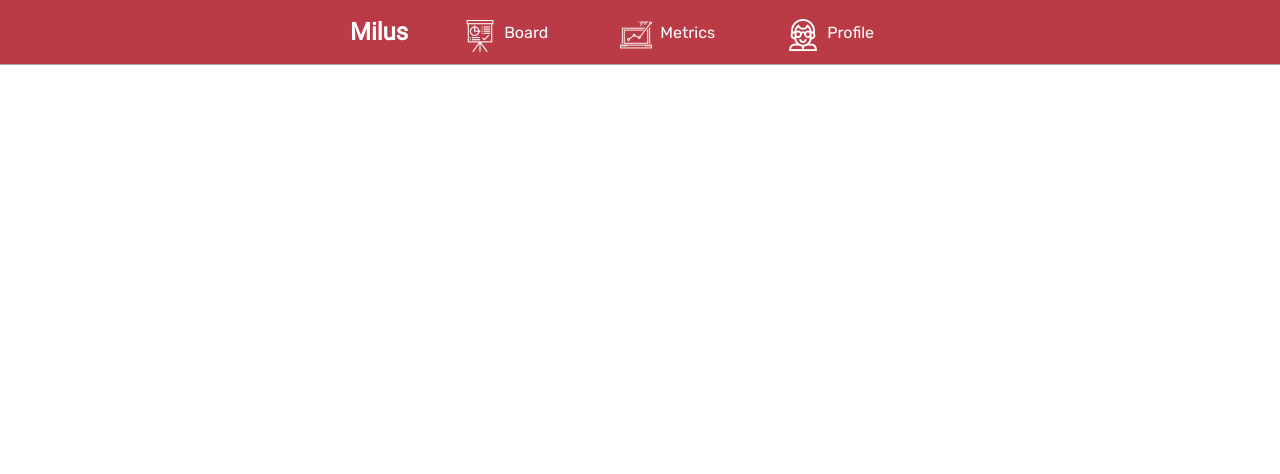
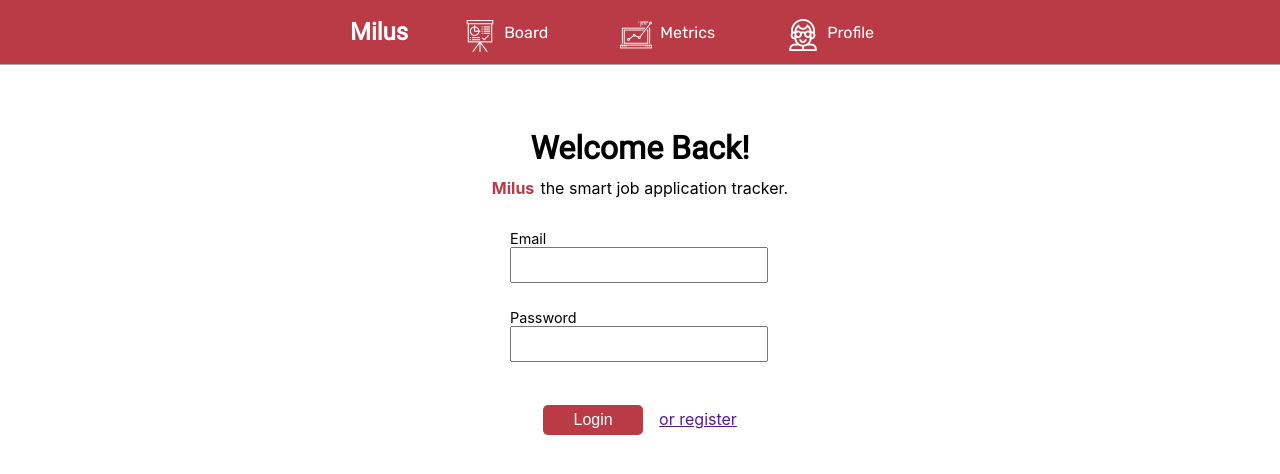
Before and after one commit to liamortiz/milus, a React (Create React App) app: page /login in a window 1280 px wide. Shown: the top 474 px of the page. Built offline with nearby package versions, Linux system fonts and the light colour scheme.

Commit message:
Added login component

```diff
--- a/package.json
+++ b/package.json
@@ -21,7 +21,7 @@
   "scripts": {
     "start": "react-scripts start",
     "build": "react-scripts build",
-    "test": "react-scripts test",
+    "test": "jest",
     "eject": "react-scripts eject"
   },
   "eslintConfig": {
--- a/src/App.js
+++ b/src/App.js
@@ -6,6 +6,7 @@ import MetricsContainer from './components/Metrics/MetricsContainer';
 import Navigation from './components/Navigation/Navigation';
 import BoardContainer from './components/Board/BoardContainer';
 import ProfileContainer from './components/Profile/ProfileContainer';
+import LoginContainer from './components/Login/LoginContainer';
 
 function App() {
   return (
@@ -17,6 +18,7 @@ function App() {
           <Route exact path = '/' component={BoardContainer}/>
           <Route path = '/metrics' component={MetricsContainer} />
           <Route path = '/profile' component={ProfileContainer} />
+          <Route path = '/login' component={LoginContainer} />
         </div>
         </>
       </Switch>
--- a/src/App.scss
+++ b/src/App.scss
@@ -1,5 +1,7 @@
+@import './styles/global.scss';
 @import './styles/board.scss';
 @import './styles/metrics.scss';
+@import './styles/login.scss';
 
 .App {
   overflow: hidden;
--- /dev/null
+++ b/src/components/Login/LoginContainer.jsx
@@ -0,0 +1,35 @@
+import React, { useState } from 'react';
+
+const LoginContainer = () => {
+
+    const [email, setEmail] = useState("");
+    const [password, setPassword] = useState("");
+
+    function handleSubmit(event) {
+        event.preventDefault();
+    }
+
+    function handleEmailChange({ target }) {
+        setEmail(target.value);
+    }
+
+    function handlePasswordChange({ target }) {
+        setPassword(target.value);
+    }
+
+    return (
+        <div id="login-container">
+            <h2>Welcome Back!</h2>
+            <p><span>Milus</span> the smart job application tracker.</p>
+            <form onSubmit={handleSubmit}>
+                <span>Email</span>
+                <input type="email" onChange={handleEmailChange}/>
+                <span>Password</span>
+                <input type="password" onChange={handlePasswordChange}/>
+                <button type="submit">Login</button>
+                <a href="">or register</a>
+            </form>
+        </div>
+    )
+}
+export default LoginContainer;
--- a/src/styles/board.scss
+++ b/src/styles/board.scss
@@ -1,5 +1,3 @@
-@import './global.scss';
-
 #board-container {
     display: flex;
     flex-direction: row;
--- /dev/null
+++ b/src/styles/login.scss
@@ -0,0 +1,48 @@
+#login-container {
+    text-align: center;
+    h2 {
+        font-size: 200%;
+        font-family: 'Roboto';
+        margin-top: 2em;
+    }
+    p {
+        margin-top: -1em;
+        span {
+            color: $main-color;
+            font-weight: bold;
+            margin-right: .1em;
+        }
+    }
+    form {
+        width: 260px;
+        margin: 2em auto;
+        input {
+            display: block;
+            margin: 2em 0;
+            width: 250px;
+            height: 30px;
+        }
+        span {
+            float: left;
+            font-size: 90%;
+        }
+    }
+    a {
+        margin-left: 1em;
+    }
+    button {
+        margin-top: 1em;
+        font-size: 100%;
+        border: none;
+        background: $main-color;
+        color: white;
+        width: 100px;
+        height: 30px;
+        border-radius: 5px;
+        transition: .2s all;
+        &:hover {
+            cursor: pointer;
+            background: darken($color: $main-color, $amount: 10%);
+        }
+    }
+}
--- a/src/styles/metrics.scss
+++ b/src/styles/metrics.scss
@@ -2,9 +2,6 @@
     width: 90%;
     max-width: 1000px;
     margin: 2em auto;
-}
-
-#main-chart {
 }
 
 .source-chart-container {
```
Also changed, not shown: 1 other file (tests, documents, lock files or other folders).
